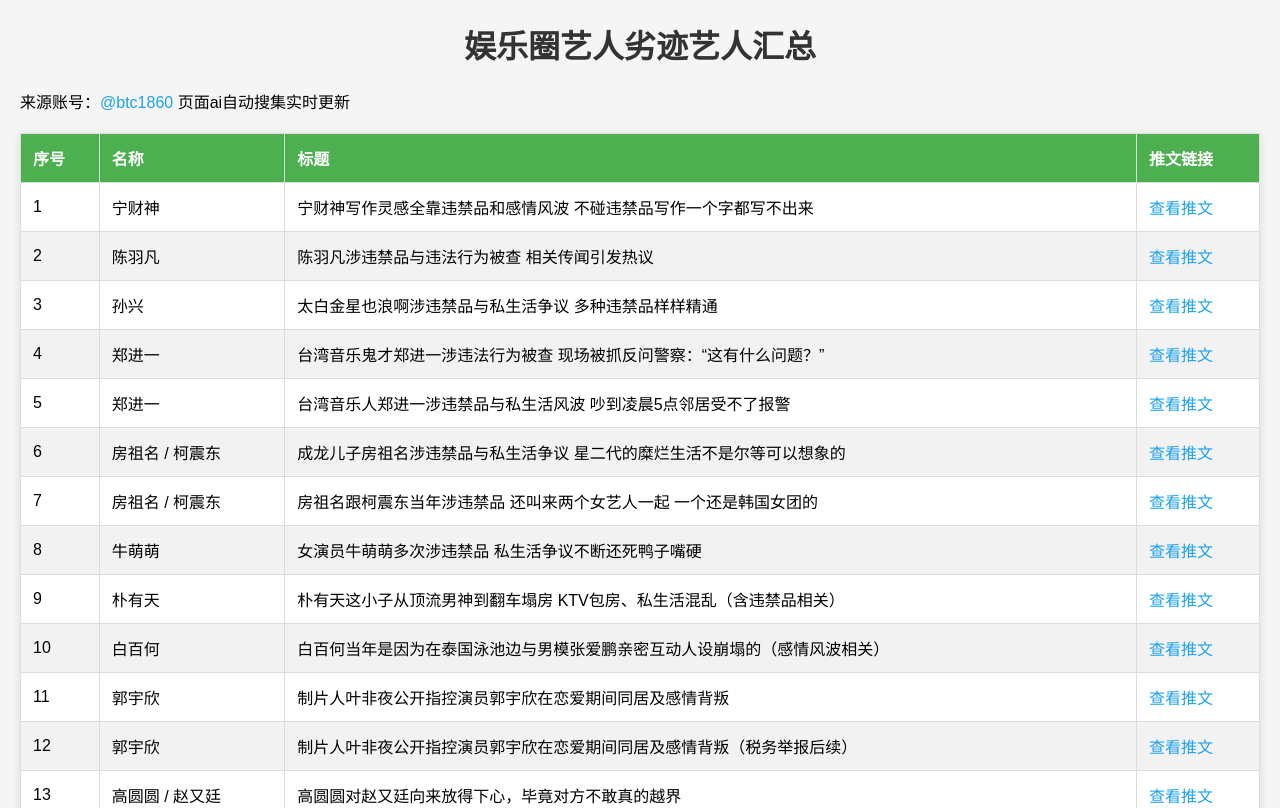
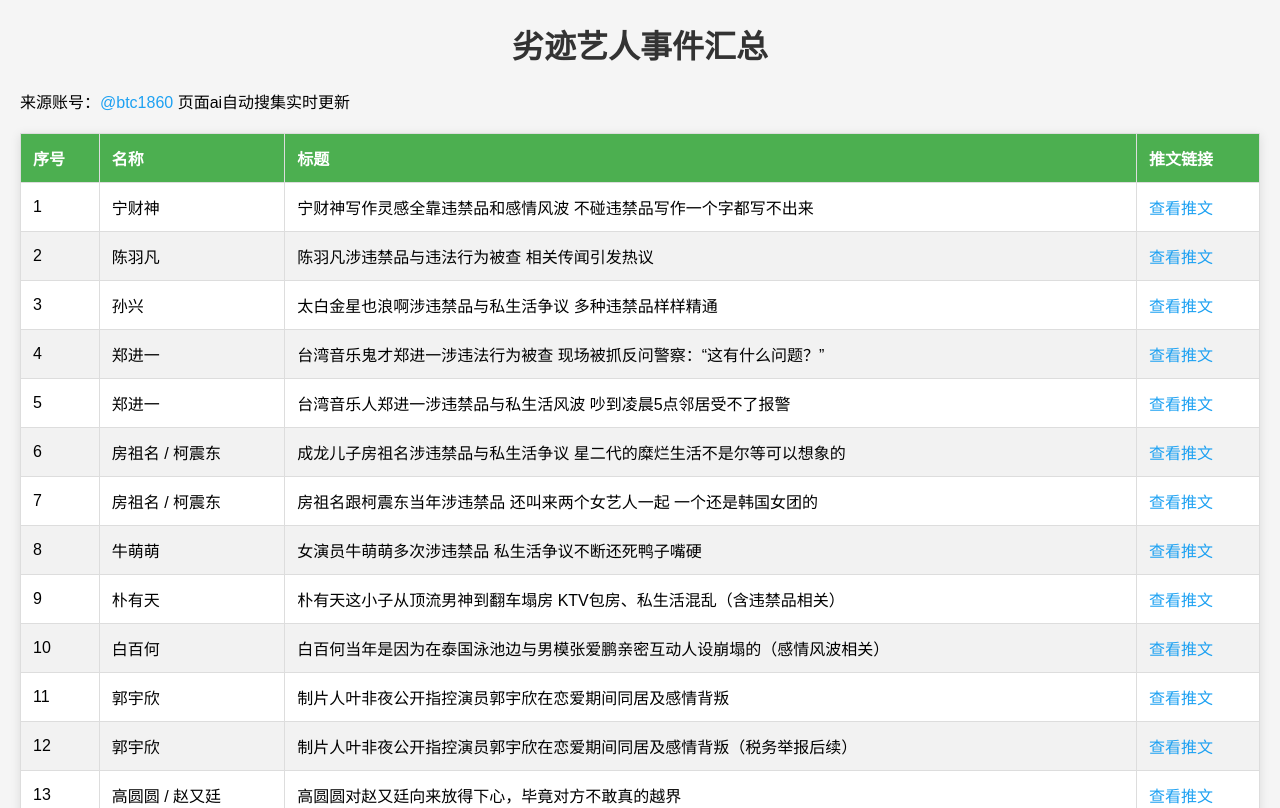
Before and after one commit to andehui/ylq, a plain HTML site: page index.html in a window 1280 px wide. Shown: the top 808 px of the page. Drawn offline with Linux system fonts and the light colour scheme.

Commit message:
更新 index.html

```diff
--- a/index.html
+++ b/index.html
@@ -18,7 +18,7 @@
     </style>
 </head>
 <body>
-    <h1>娱乐圈艺人劣迹艺人汇总</h1>
+    <h1>劣迹艺人事件汇总</h1>
     <p>来源账号：<a href="https://x.com/btc1860" target="_blank">@btc1860</a> 页面ai自动搜集实时更新</p>
 
   <script async src="https://pagead2.googlesyndication.com/pagead/js/adsbygoogle.js?client=ca-pub-1805477885216561"
```
